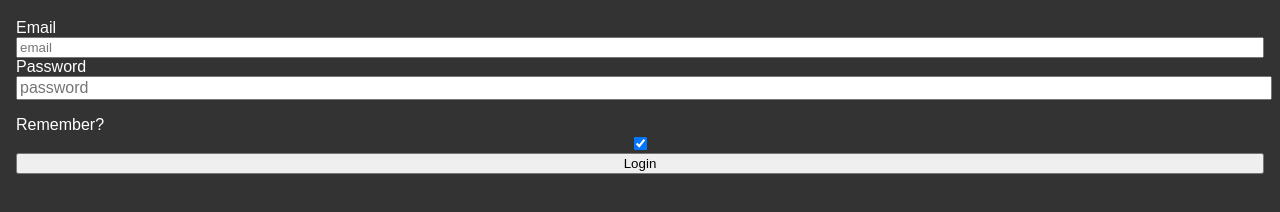
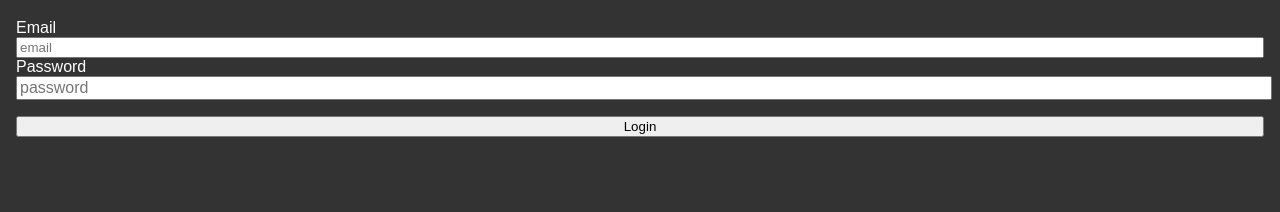
Before and after one commit to ftlabs/Listen-to-the-FT, a website: page client/index.html in a window 1280 px wide. Shown: the part 52-264 px from the top of the page. Drawn offline with Linux system fonts and the light colour scheme; a small style sheet from the web is missing.

Commit message:
Mandatory remember me.

```diff
--- a/client/index.html
+++ b/client/index.html
@@ -30,8 +30,6 @@
 				<input type="email" name="email" placeholder="email" class="o-forms__text" />
 				<label class="o-forms__label" for="password">Password</label>
 				<input type="password" name="password" placeholder="password" class="o-forms__text"/>
-				<label class="o-forms__label" for="rememberMe">Remember?</label>
-				<input type="checkbox" name="rememberMe" class="o-forms__checkbox" checked />
 				<button type="submit" class="o-buttons o-buttons--standout o-buttons--big">Login</button>
 			</form>
 
--- a/routes/user/index.js
+++ b/routes/user/index.js
@@ -19,6 +19,7 @@ router.post('/login', function(req, res) {
 	debug(req.body);
 
 	debug(req.cookies);
+	req.body.rememberMe = "true";
 
 	membership.login(req.body, process.env.MEMBERSHIP_LOGIN_API_KEY)
 		.then(membershipResponse => {
```
